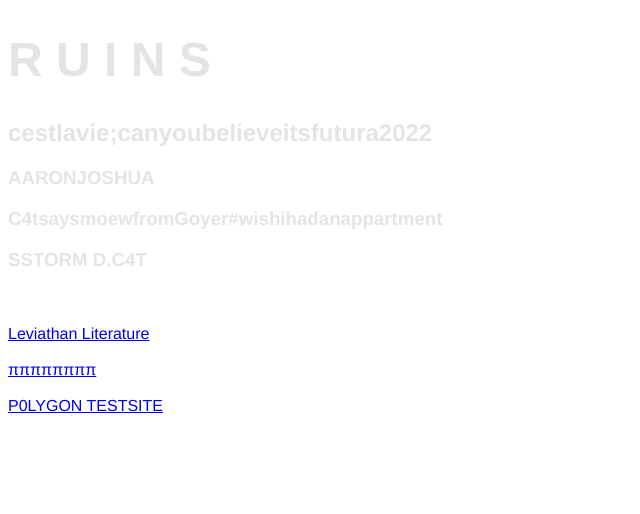
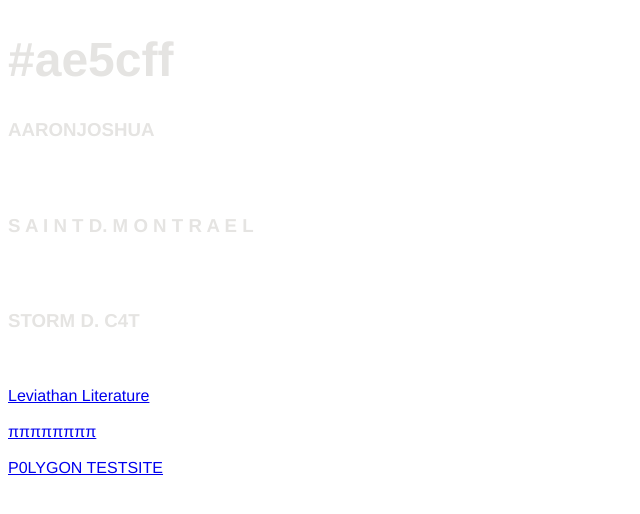
Before and after one commit to 8000aj/Public-Pioneers, a Jekyll site: the page built from index.html, in a window 1280 px wide. Shown: the top 514 px of the page, without its empty margins (0-640 px from the left). Built offline with Jekyll 4.4.1, drawn with Linux system fonts in a browser that asks for light colours.

Commit message:
Update index.html

```diff
--- a/index.html
+++ b/index.html
@@ -5,8 +5,8 @@
 <!DOCTYPE html>
 	<style>
     html {
-        color: #e5e4e2;
-        backround-color: #000;
+        color:#ae5cff;
+        backround-color: #ae5cff;
     }
 
 
@@ -43,11 +43,13 @@
 	<body style="backround-color:#ae5eff;">
 
 		<div class="fuckoff">
-			<h1>R U I N S</h1>
-			<h2>cestlavie;canyoubelieveitsfutura2022</h2>
+			<h1>#ae5cff</h1>
+			<h2></h2>
 			<h3>AARONJOSHUA</H3>
-			<h3>C4tsaysmoewfromGoyer#wishihadanappartment</h3>
-                        <h3>SSTORM D.C4T</h3>
+                        <br></br>
+			<h3>S A I N T  D.  M O N T R A E L</h3>
+                        <br></br>
+                        <h3>STORM D. C4T</h3>
                         <br></br>
 
 			<a href="/Leviathan">Leviathan Literature</a>
```
